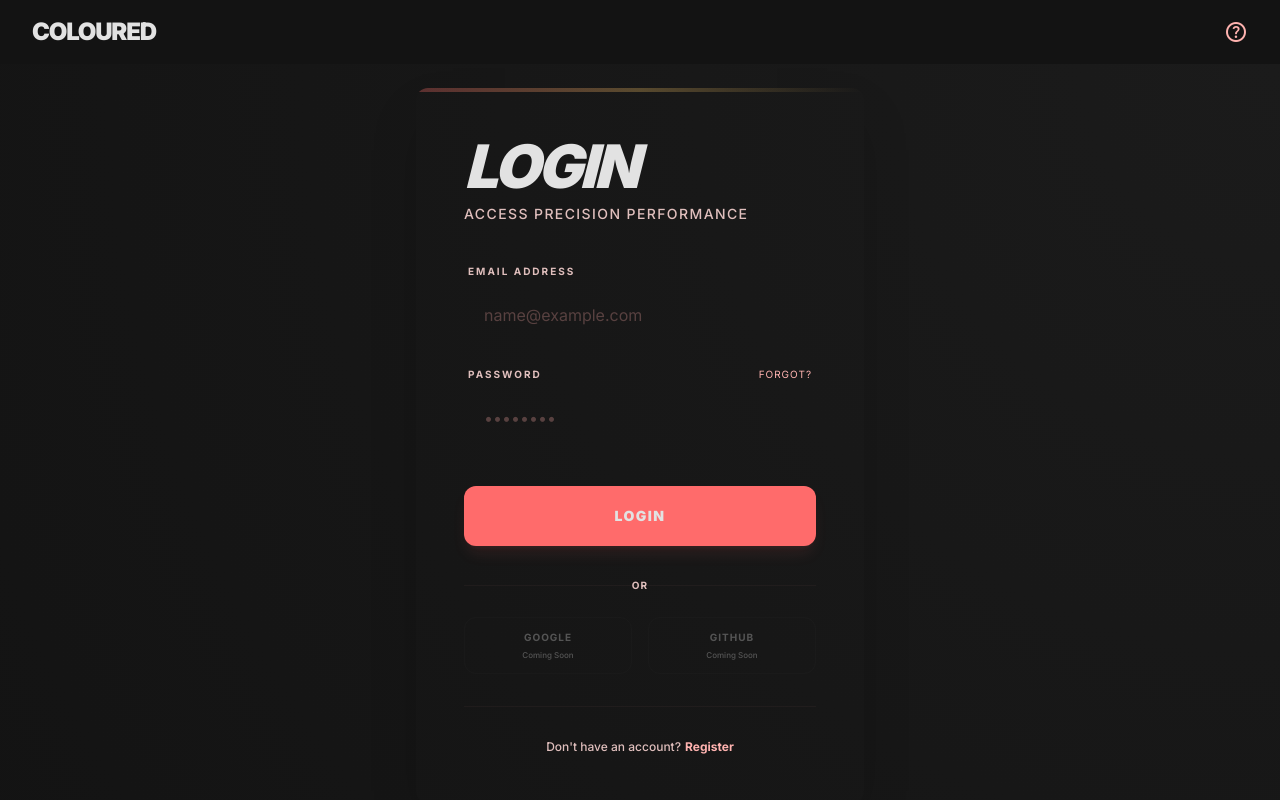
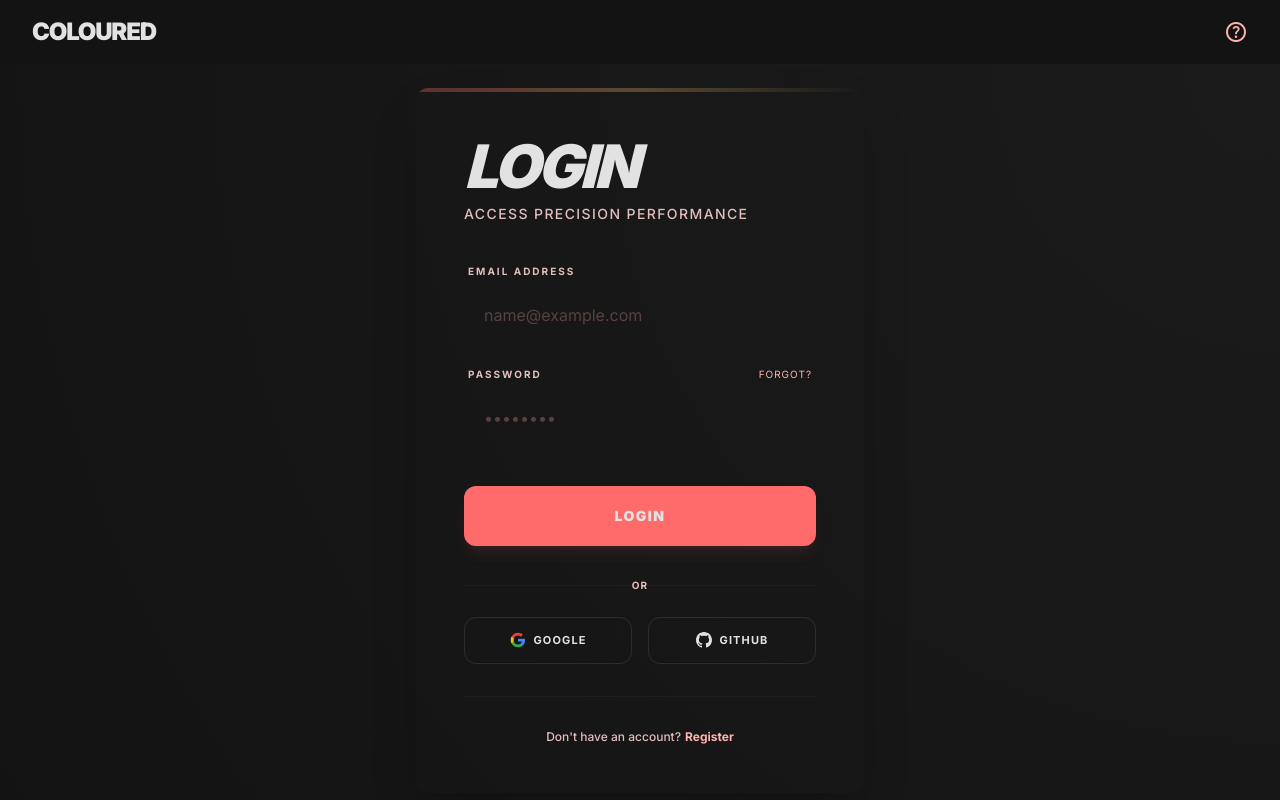
Before and after one commit to prathambalehosurr/heano, a Next.js app: page /login in a window 1280 px wide. Shown: the top 800 px of the page. Built offline with nearby package versions, Linux system fonts and the light colour scheme; no server answers.

Commit message:
fixed auth

```diff
--- a/src/app/login/page.tsx
+++ b/src/app/login/page.tsx
@@ -14,6 +14,18 @@
   const [loading, setLoading] = useState(false);
   const { signIn, signUp, signInWithOAuth } = useAuth();
   const router = useRouter();
+
+  const [oauthLoading, setOauthLoading] = useState<string | null>(null);
+
+  const handleOAuth = async (provider: "google" | "github") => {
+    setError("");
+    setOauthLoading(provider);
+    const { error: err } = await signInWithOAuth(provider);
+    if (err) {
+      setError(err);
+      setOauthLoading(null);
+    }
+  };
 
   const handleSubmit = async (e: React.FormEvent) => {
     e.preventDefault();
@@ -190,19 +202,42 @@
                 <div className="grid grid-cols-2 gap-4">
                   <button
                     type="button"
-                    disabled
-                    className="flex flex-col items-center justify-center gap-1 py-3 bg-surface-container-lowest rounded-xl text-[10px] font-bold tracking-widest uppercase border border-white/5 opacity-30 cursor-not-allowed"
+                    onClick={() => handleOAuth("google")}
+                    disabled={oauthLoading === "google"}
+                    className="flex items-center justify-center gap-2 py-3.5 bg-surface-container-lowest rounded-xl text-[11px] font-bold tracking-widest uppercase border border-white/10 hover:bg-surface-container-high hover:border-white/20 transition-all active:scale-[0.98] disabled:opacity-50 disabled:cursor-not-allowed"
                   >
-                    Google
-                    <span className="text-[8px] tracking-normal normal-case font-medium">Coming Soon</span>
+                    {oauthLoading === "google" ? (
+                      <svg className="animate-spin h-4 w-4" viewBox="0 0 24 24" fill="none">
+                        <circle className="opacity-25" cx="12" cy="12" r="10" stroke="currentColor" strokeWidth="4" />
+                        <path className="opacity-75" fill="currentColor" d="M4 12a8 8 0 018-8V0C5.373 0 0 5.373 0 12h4z" />
+                      </svg>
+                    ) : (
+                      <svg className="h-4 w-4" viewBox="0 0 24 24">
+                        <path fill="#4285F4" d="M22.56 12.25c0-.78-.07-1.53-.2-2.25H12v4.26h5.92a5.06 5.06 0 01-2.2 3.32v2.77h3.57c2.08-1.92 3.28-4.74 3.28-8.1z" />
+                        <path fill="#34A853" d="M12 23c2.97 0 5.46-.98 7.28-2.66l-3.57-2.77c-.98.66-2.23 1.06-3.71 1.06-2.86 0-5.29-1.93-6.16-4.53H2.18v2.84C3.99 20.53 7.7 23 12 23z" />
+                        <path fill="#FBBC05" d="M5.84 14.09c-.22-.66-.35-1.36-.35-2.09s.13-1.43.35-2.09V7.07H2.18C1.43 8.55 1 10.22 1 12s.43 3.45 1.18 4.93l2.85-2.22.81-.62z" />
+                        <path fill="#EA4335" d="M12 5.38c1.62 0 3.06.56 4.21 1.64l3.15-3.15C17.45 2.09 14.97 1 12 1 7.7 1 3.99 3.47 2.18 7.07l3.66 2.84c.87-2.6 3.3-4.53 6.16-4.53z" />
+                      </svg>
+                    )}
+                    {oauthLoading === "google" ? "Connecting..." : "Google"}
                   </button>
                   <button
                     type="button"
-                    disabled
-                    className="flex flex-col items-center justify-center gap-1 py-3 bg-surface-container-lowest rounded-xl text-[10px] font-bold tracking-widest uppercase border border-white/5 opacity-30 cursor-not-allowed"
+                    onClick={() => handleOAuth("github")}
+                    disabled={oauthLoading === "github"}
+                    className="flex items-center justify-center gap-2 py-3.5 bg-surface-container-lowest rounded-xl text-[11px] font-bold tracking-widest uppercase border border-white/10 hover:bg-surface-container-high hover:border-white/20 transition-all active:scale-[0.98] disabled:opacity-50 disabled:cursor-not-allowed"
                   >
-                    GitHub
-                    <span className="text-[8px] tracking-normal normal-case font-medium">Coming Soon</span>
+                    {oauthLoading === "github" ? (
+                      <svg className="animate-spin h-4 w-4" viewBox="0 0 24 24" fill="none">
+                        <circle className="opacity-25" cx="12" cy="12" r="10" stroke="currentColor" strokeWidth="4" />
+                        <path className="opacity-75" fill="currentColor" d="M4 12a8 8 0 018-8V0C5.373 0 0 5.373 0 12h4z" />
+                      </svg>
+                    ) : (
+                      <svg className="h-4 w-4" viewBox="0 0 24 24" fill="currentColor">
+                        <path d="M12 0c-6.626 0-12 5.373-12 12 0 5.302 3.438 9.8 8.207 11.387.599.111.793-.261.793-.577v-2.234c-3.338.726-4.033-1.416-4.033-1.416-.546-1.387-1.333-1.756-1.333-1.756-1.089-.745.083-.729.083-.729 1.205.084 1.839 1.237 1.839 1.237 1.07 1.834 2.807 1.304 3.492.997.107-.775.418-1.305.762-1.604-2.665-.305-5.467-1.334-5.467-5.931 0-1.311.469-2.381 1.236-3.221-.124-.303-.535-1.524.117-3.176 0 0 1.008-.322 3.301 1.23.957-.266 1.983-.399 3.003-.404 1.02.005 2.047.138 3.006.404 2.291-1.552 3.297-1.23 3.297-1.23.653 1.653.242 2.874.118 3.176.77.84 1.235 1.911 1.235 3.221 0 4.609-2.807 5.624-5.479 5.921.43.372.823 1.102.823 2.222v3.293c0 .319.192.694.801.576 4.765-1.589 8.199-6.086 8.199-11.386 0-6.627-5.373-12-12-12z" />
+                      </svg>
+                    )}
+                    {oauthLoading === "github" ? "Connecting..." : "GitHub"}
                   </button>
                 </div>
               </>
```
